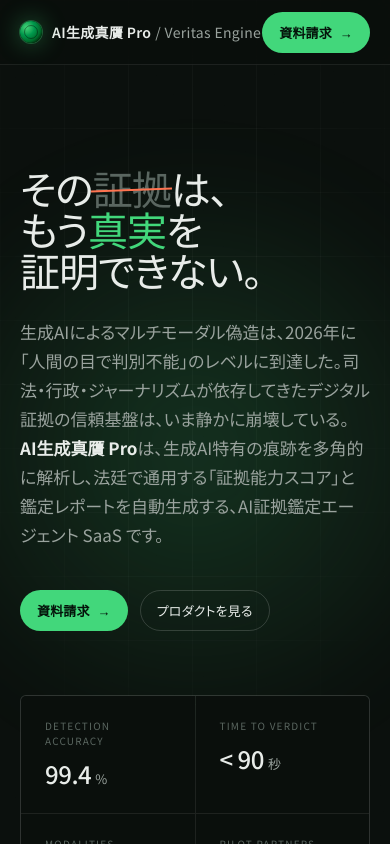
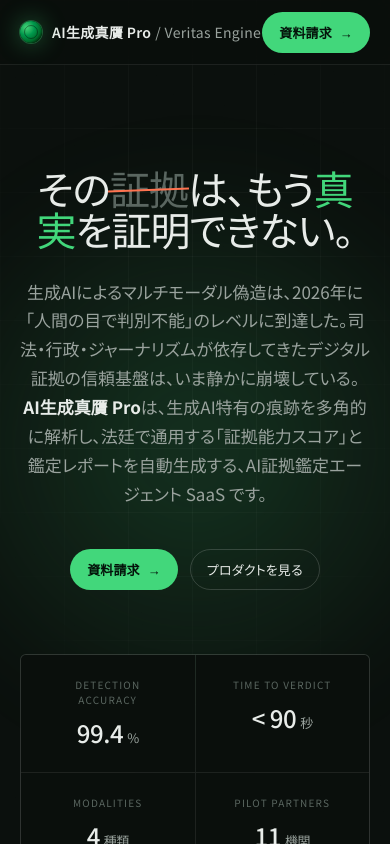
Before and after one commit to funa-ai/group-e, a React (Vite) app: page / in a window 390 px wide. Shown: the top 844 px of the page. Built offline with nearby package versions, Linux system fonts and the light colour scheme.

Commit message:
fix: remove fixed line breaks in hero h1 for natural responsive wrapping

```diff
--- a/src/sections/Hero.jsx
+++ b/src/sections/Hero.jsx
@@ -8,8 +8,7 @@
       <div className="hero-glow" />
       <div className="container" style={{ position: 'relative', zIndex: 2 }}>
         <h1>
-          その<span className="strike">証拠</span>は、<br />
-          もう<span className="accent">真実</span>を<br />証明できない。
+          その<span className="strike">証拠</span>は、もう<span className="accent">真実</span>を証明できない。
         </h1>
         <p className="hero-sub">
           生成AIによるマルチモーダル偽造は、2026年に「人間の目で判別不能」のレベルに到達した。司法・行政・ジャーナリズムが依存してきたデジタル証拠の信頼基盤は、いま静かに崩壊している。<br />
--- a/src/styles.css
+++ b/src/styles.css
@@ -164,6 +164,7 @@
   position: relative;
   padding: 140px 0 80px;
   overflow: hidden;
+  text-align: center;
 }
 .hero-grid-bg {
   position: absolute;
@@ -218,7 +219,7 @@
   line-height: 1.02;
   letter-spacing: -0.025em;
   font-weight: 500;
-  margin: 28px 0 0;
+  margin: 28px auto 0;
   max-width: 18ch;
   text-wrap: balance;
 }
@@ -241,7 +242,7 @@
 }
 
 .hero-sub {
-  margin-top: 28px;
+  margin: 28px auto 0;
   max-width: 56ch;
   font-size: 17px;
   line-height: 1.7;
@@ -253,6 +254,7 @@
   display: flex;
   gap: 12px;
   flex-wrap: wrap;
+  justify-content: center;
 }
 
 .hero-meta {
```
